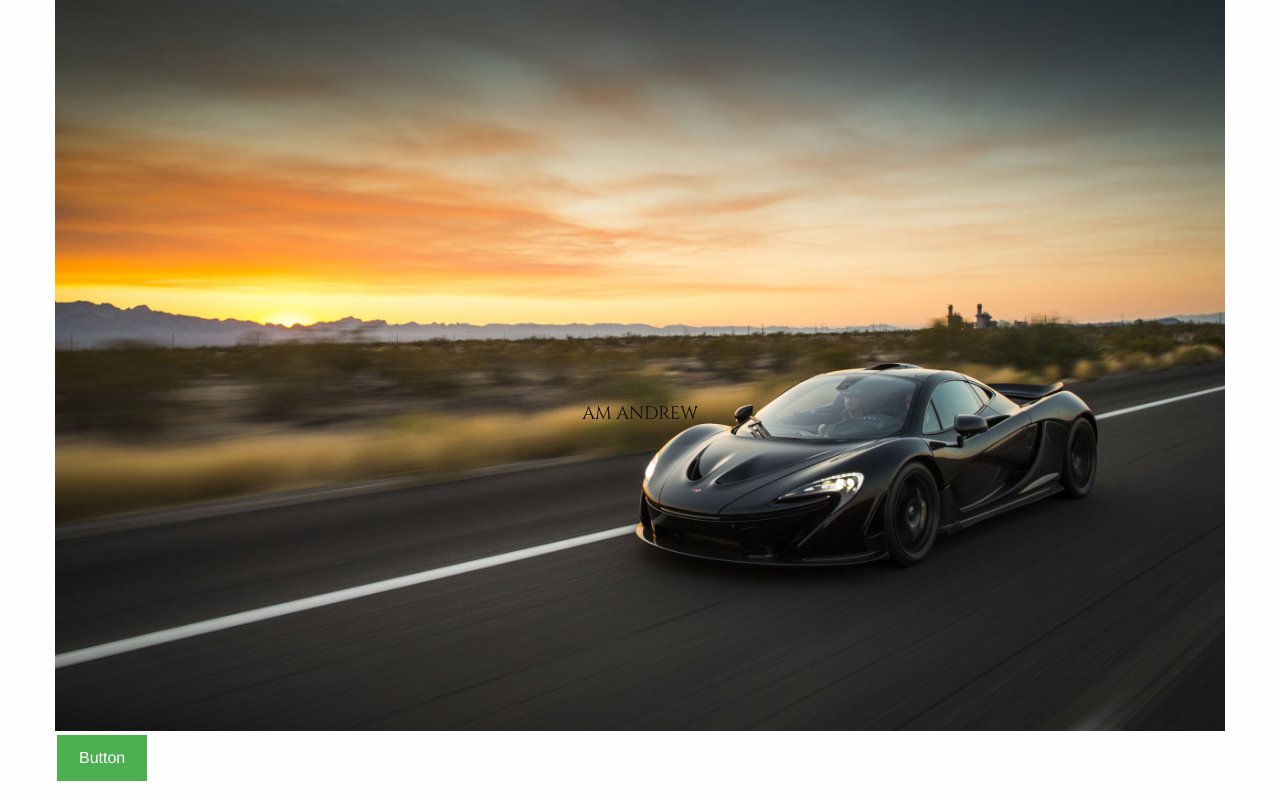
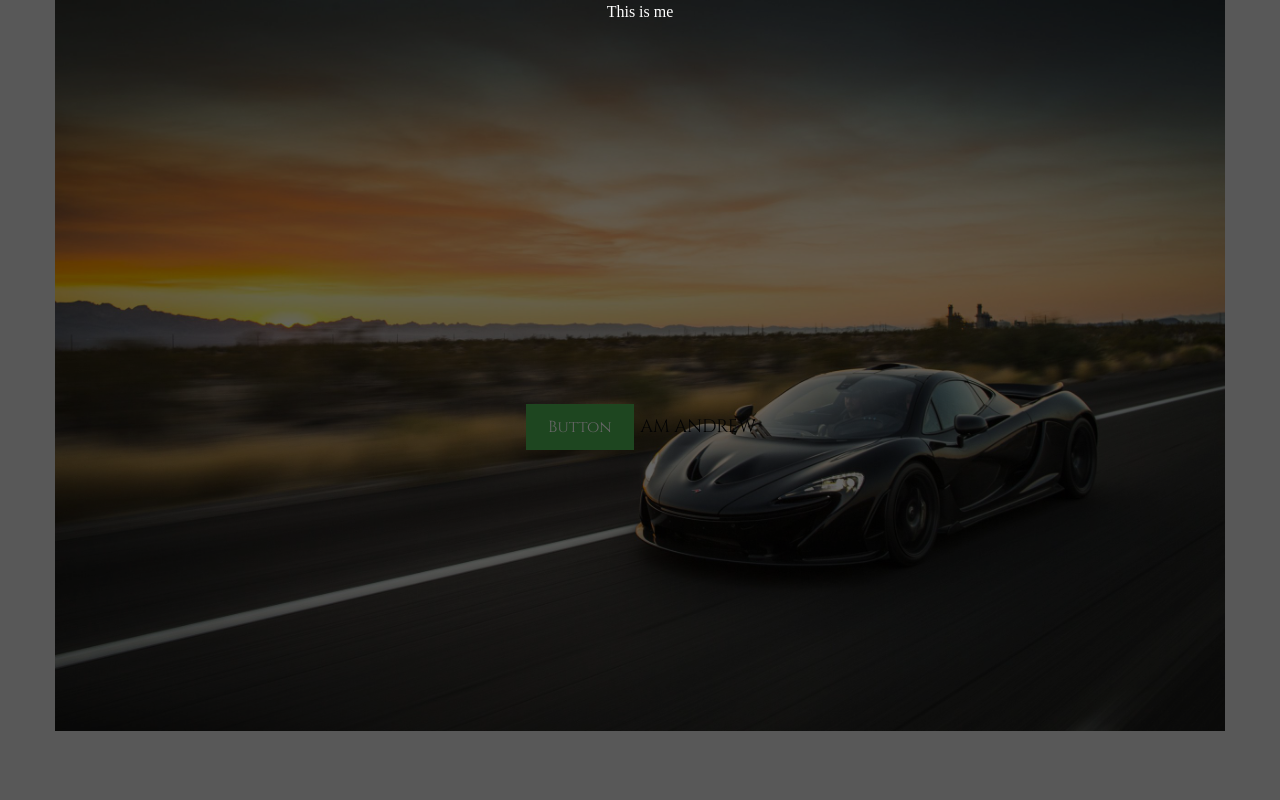
Before and after one commit to AndrewKahora/Portfolio, a PHP site: page / in a window 1280 px wide. Run offline with PHP 8.4, Linux system fonts and the light colour scheme; some web fonts are replaced.

Commit message:
cotent update

```diff
--- a/css/app.css
+++ b/css/app.css
@@ -4,12 +4,12 @@
 }
 
 .image:after {
-  content: '\A';
+  content: 'AM sss';
   position: absolute;
   width: 100%; height:100%;
   top:0; left:0;
   background:rgba(0,0,0,0.6);
-  opacity: 0;
+  opacity: 1;
   transition: all 1s;
   -webkit-transition: all 1s;
 }
@@ -18,12 +18,8 @@
   opacity: 1;
 }
 .image:after {
-  content: 'This is me';
+  content: 'This is me' ;
   text-align: center;
-  position: absolute;
-    bottom: 8px;
-    left: 16px;
-    font-size: 18px;
   color: #fff;
   font-family: 'Trocchi', serif;
 
@@ -49,3 +45,223 @@
     margin: 4px 2px;
     cursor: pointer;
 }
+
+
+<!--- new -->
+
+@import url("http://fonts.googleapis.com/css?family=Inconsolata:700,400");
+@import url('http://weloveiconfonts.com/api/?family=entypo');
+* {
+  margin:0px;
+  padding:0px;
+  font-family: 'Inconsolata', sans-serif;
+}
+[class*="entypo-"]:before {
+  font-family: 'entypo', sans-serif;
+  line-height:1.8rem;
+  font-size:1.6rem;
+  font-weight:normal;
+}
+.card img, .card .info, .card .info:before {
+  position:absolute;
+}
+.card img, .card .info {
+  -webkit-box-shadow:0px 0px 20px rgba(0,0,0,0.15);
+  -moz-box-shadow:   0px 0px 20px rgba(0,0,0,0.15);
+  box-shadow:        0px 0px 20px rgba(0,0,0,0.15);
+}
+.card {
+  position:relative;
+  margin:5rem auto;
+  width:400px;
+  height:550px;
+  background:transparent;
+  cursor:pointer;
+}
+.card img {
+  z-index:999;
+  -webkit-animation:flipback2 1s forwards;
+  -moz-animation:   flipback2 1s forwards;
+  -o-animation:     flipback2 1s forwards;
+  animation:        flipback2 1s forwards;
+}
+.card .info {
+  bottom:20px;
+  right:-20px;
+  width:100%;
+  padding:20px 40px 20px 20px;
+  -webkit-box-sizing:border-box;
+  -moz-box-sizing:   border-box;
+  box-sizing:        border-box;
+  background:rgba(255,255,255,0.4);
+  z-index:555;
+  -webkit-animation:flipfront2 0.7s forwards;
+  -moz-animation:   flipfront2 0.7s forwards;
+  -o-animation:     flipfront2 0.7s forwards;
+  animation:        flipfront2 0.7s forwards;
+}
+.card .info:before {
+  content:'i';
+  top:0px;
+  right:0px;
+  width:20px;
+  height:20px;
+  text-align:center;
+  font-weight:700;
+  font-size:1rem;
+  line-height:20px;
+  color:white;
+  background:black;
+}
+.card:hover img {
+  -webkit-animation:flipback1 1s forwards;
+  -moz-animation:   flipback1 1s forwards;
+  -o-animation:     flipback1 1s forwards;
+  animation:        flipback1 1s forwards;
+}
+.card:hover .info {
+  -webkit-animation:flipfront1 0.7s forwards;
+  -moz-animation:   flipfront1 0.7s forwards;
+  -o-animation:     flipfront1 0.7s forwards;
+  animation:        flipfront1 0.7s forwards;
+}
+.info h3 {
+  font-size:1.8rem;
+  font-weight:400;
+  text-transform:uppercase;
+  letter-spacing:2px;
+  margin-bottom:1rem;
+}
+.info .links {
+  list-style-type:none;
+  margin-top:1.2rem;
+}
+.info .links li a,
+.info .links .shareButtons,
+.info .links .shareButtons a {
+  display:block;
+}
+.info .links li a {
+  width:20%;
+  height:1.8rem;
+  float:left;
+  text-align:center;
+  background:black;
+  color:white;
+  text-decoration:none;
+  line-height:1.8rem;
+}
+.info .links li a:hover {
+  text-decoration:line-through;
+}
+.info .links li:first-child a {
+  margin-right:2%;
+}
+.info .links .shareButtons {
+  width:0%;
+  height:1.8rem;
+  overflow:hidden;
+  -webkit-transition:all 0.2s;
+  -moz-transition:   all 0.2s;
+  -o-transition:     all 0.2s;
+  transition:        all 0.2s;
+}
+.info .links .share:hover > .shareButtons {
+  width:58%;
+  -webkit-transition:all 1s;
+  -moz-transition:   all 1s;
+  -o-transition:     all 1s;
+  transition:        all 1s;
+}
+.info .links .shareButtons a {
+  width:2.5rem;
+  float:left;
+  background:transparent;
+  color:rgba(0,0,0,0.7);
+  -webkit-transition:all 0.2s;
+  -moz-transition:   all 0.2s;
+  -o-transition:     all 0.2s;
+  transition:        all 0.2s;
+}
+.info .links .shareButtons a:hover {
+  text-decoration:none;
+  color:rgba(0,0,0,1);
+  -webkit-transform:scale(1.3);
+  -moz-transform:   scale(1.3);
+  -o-transform:     scale(1.3);
+  -ms-transform:    scale(1.3);
+  transform:        scale(1.3);
+}
+/* move card to frontside */
+@-webkit-keyframes flipfront1 {
+  0%, 100% {-webkit-transform:translateX(0px);}
+  50%      {-webkit-transform:translateX(380px);}
+}
+@-moz-keyframes flipfront1 {
+  0%, 100% {-moz-transform:translateX(0px);}
+  50%      {-moz-transform:translateX(380px);}
+}
+@-o-keyframes flipfront1 {
+  0%, 100% {-o-transform:translateX(0px);}
+  50%      {-o-transform:translateX(380px);}
+}
+@keyframes flipfront1 {
+  0%, 100% {transform:translateX(0px);}
+  50%      {transform:translateX(380px);}
+}
+
+/* move card to backside */
+@-webkit-keyframes flipfront2 {
+  0%, 100% {-webkit-transform:translateX(0px);}
+  50%      {-webkit-transform:translateX(380px);}
+}
+@-moz-keyframes flipfront2 {
+  0%, 100% {-moz-transform:translateX(0px);}
+  50%      {-moz-transform:translateX(380px);}
+}
+@-o-keyframes flipfront2 {
+  0%, 100% {-o-transform:translateX(0px);}
+  50%      {-o-transform:translateX(380px);}
+}
+@keyframes flipfront2 {
+  0%, 100% {transform:translateX(0px);}
+  50%      {transform:translateX(380px);}
+}
+
+/* move img to backside */
+@-webkit-keyframes flipback1 {
+  0%       {z-index:999;background:rgba(250,250,210,0);}
+  100%     {z-index:111;background:rgba(250,250,210,1);}
+}
+@-moz-keyframes flipback1 {
+  0%       {z-index:999;background:rgba(250,250,210,0);}
+  100%     {z-index:111;background:rgba(250,250,210,1);}
+}
+@-o-keyframes flipback1 {
+  0%       {z-index:999;background:rgba(250,250,210,0);}
+  100%     {z-index:111;background:rgba(250,250,210,1);}
+}
+@keyframes flipback1 {
+  0%       {z-index:999;background:rgba(250,250,210,0);}
+  100%     {z-index:111;background:rgba(250,250,210,1);}
+}
+
+/* move img to frontside */
+@-webkit-keyframes flipback2 {
+  0%       {z-index:111;background:rgba(250,250,210,1);}
+  100%     {z-index:999;background:rgba(250,250,210,0);}
+}
+@-moz-keyframes flipback2 {
+  0%       {z-index:111;background:rgba(250,250,210,1);}
+  100%     {z-index:999;background:rgba(250,250,210,0);}
+}
+@-o-keyframes flipback2 {
+  0%       {z-index:111;background:rgba(250,250,210,1);}
+  100%     {z-index:999;background:rgba(250,250,210,0);}
+}
+@keyframes flipback2 {
+  0%       {z-index:111;background:rgba(250,250,210,1);}
+  100%     {z-index:999;background:rgba(250,250,210,0);}
+}
+
+html, body {background:Gainsboro;}
--- a/index.html
+++ b/index.html
@@ -15,8 +15,8 @@
         <header>
           <div class="image">
            <img src="img/head1.jpg">
-              <div class="center">AM ANDREW</div>
-            <a class="button" href="home.html">Button</a>
+              <div class="center"> <a class="button" href="home.html">Button</a> AM ANDREW</div>
+
 
           </div>
         </header>
```
